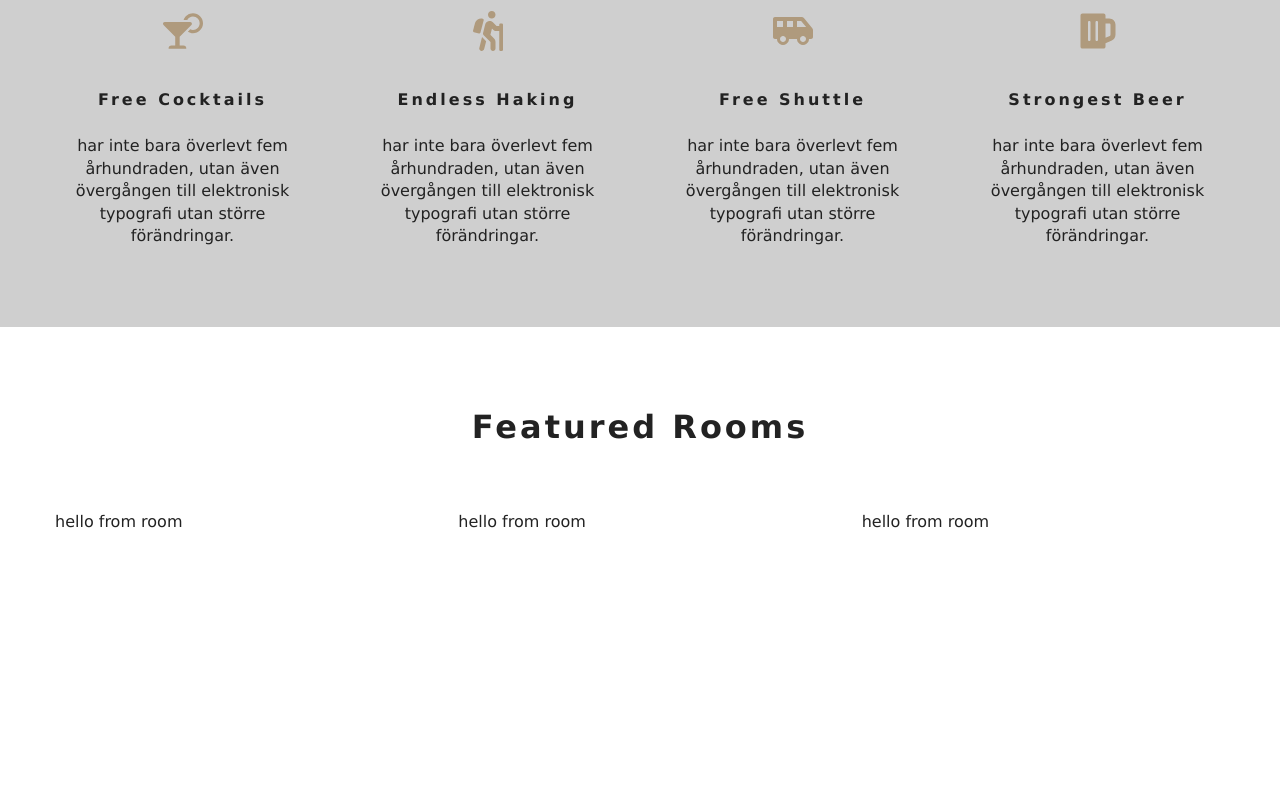
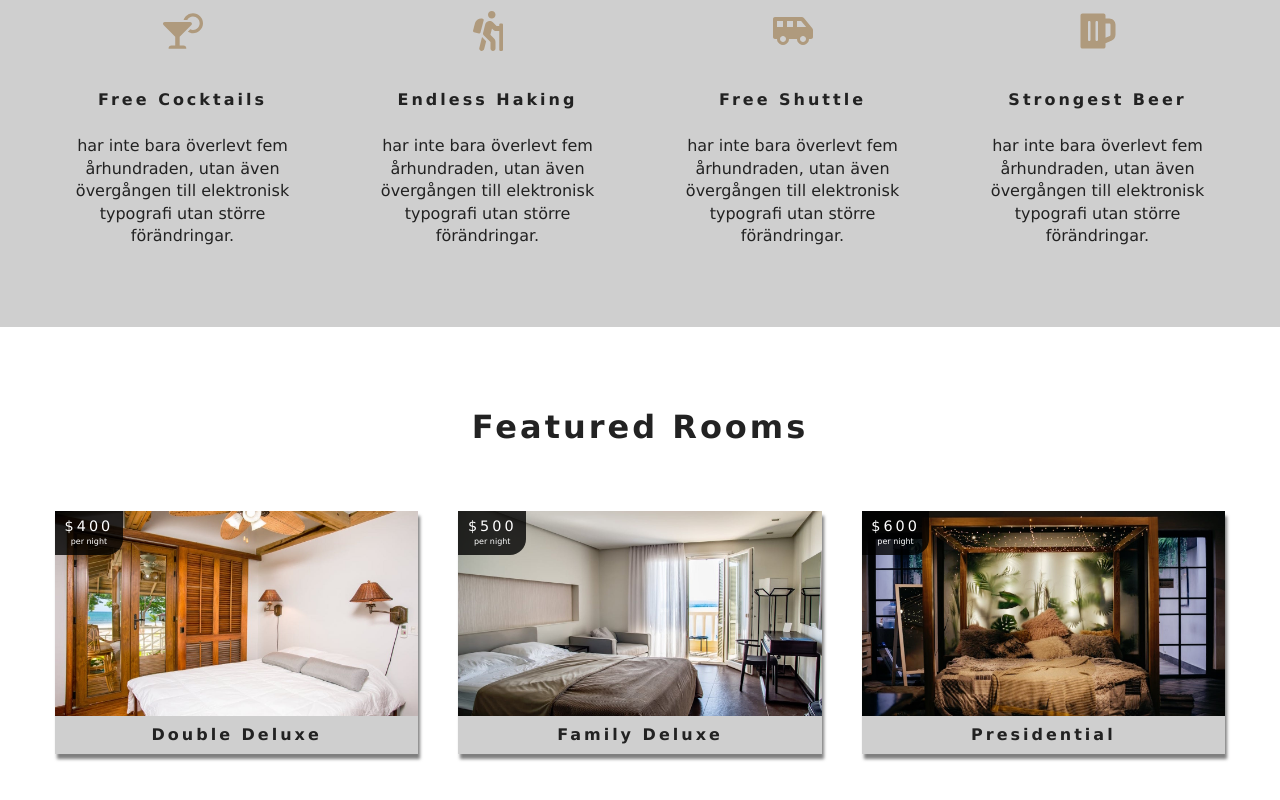
Before and after one commit to Jansan/ResortReact, a React (Create React App) app: page / in a window 1280 px wide. Shown: the part 975-1775 px from the top of the page. Before the commit the page ends 1589 px from the top, so only its background shows below. Built offline with nearby package versions, Linux system fonts and the light colour scheme; the HTML template or start-up script is replaced by a standard one.

Commit message:
featuredrooms created

```diff
--- a/src/components/Room.js
+++ b/src/components/Room.js
@@ -1,5 +1,27 @@
 import React from "react";
+import { Link } from 'react-router-dom';
+import defaultImg from '../images/room-1.jpeg';
+import PropTypes from 'prop-types';
+export default function Room({ room }) {
+  const { name, slug, images, price } = room;
+  return <article className="room">
+    <div className="img-container">
+      <img src={images[0] || defaultImg} alt="single room" />
+      <div className="price-top">
+        <h6>${price}</h6>
+        <p>per night</p>
+      </div>
+      <Link to={`/rooms/${slug}`} className="btn-primary room-link">Features</Link>
+    </div>
+    <p className="room-info">{name}</p>
+  </article>;
+}
 
-export default function Room() {
-  return <div>hello from room</div>;
-}
+Room.propTypes = {
+  room: PropTypes.shape({
+    name: PropTypes.string.isRequired,
+    slug: PropTypes.string.isRequired,
+    images: PropTypes.arrayOf(PropTypes.string).isRequired,
+    price: PropTypes.number.isRequired
+  })
+};
```
Also changed, not shown: src/components/FeaturedRooms.js (line endings or trailing spaces).
